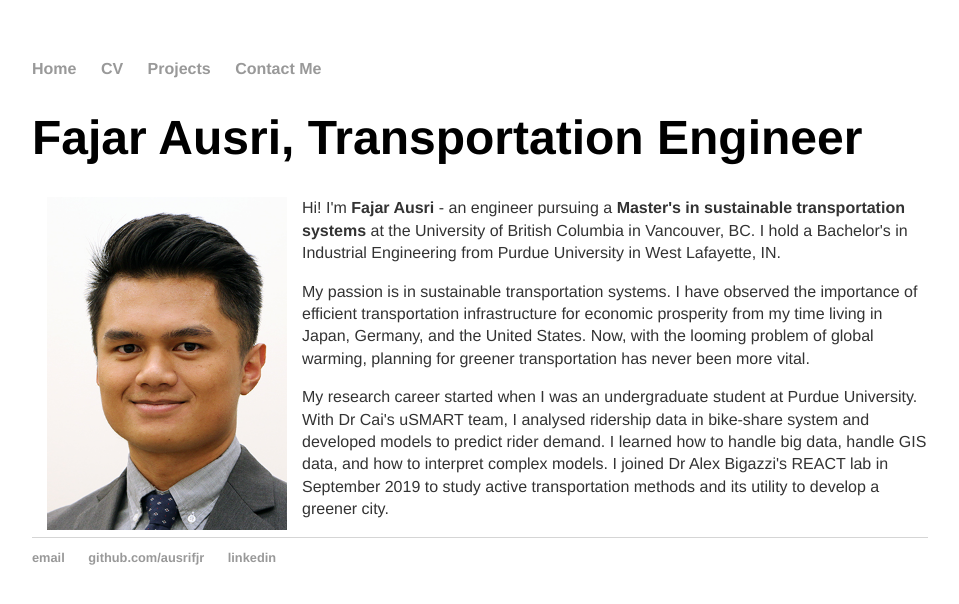
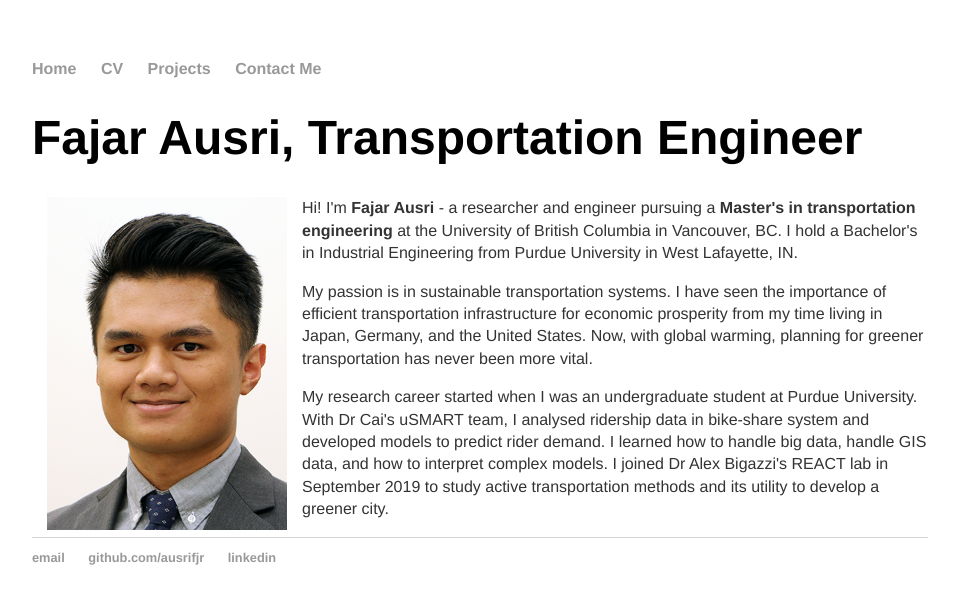
Before and after one commit to ausrifjr/ausrifjr.github.io, a Jekyll site: the page built from index.html, in a window 1280 px wide. Shown: the top 604 px of the page, without its empty margins (160-1119 px from the left). Built offline with Jekyll 4.4.1, drawn with Linux system fonts in a browser that asks for light colours.

Commit message:
Update index.html

```diff
--- a/index.html
+++ b/index.html
@@ -6,7 +6,7 @@ title: Fajar Ausri
 	<h1>Fajar Ausri, Transportation Engineer</h1>
 	<p><img style="padding: 0 15px; float: left;" src="/assets/Photo_20170916b.jpg" alt="Fajar Ausri" width="240" height="333"></p>
 	<p style="margin-top: 20px;"> </p>
-	<p>Hi! I'm <b>Fajar Ausri</b> - an engineer pursuing a <b>Master's in sustainable transportation systems</b> at the University of British Columbia in Vancouver, BC. I hold a Bachelor's in Industrial Engineering from Purdue University in West Lafayette, IN.</p>
-	<p>My passion is in sustainable transportation systems. I have observed the importance of efficient transportation infrastructure for economic prosperity from my time living in Japan, Germany, and the United States. Now, with the looming problem of global warming, planning for greener transportation has never been more vital.</p>
+	<p>Hi! I'm <b>Fajar Ausri</b> - a researcher and engineer pursuing a <b>Master's in transportation engineering</b> at the University of British Columbia in Vancouver, BC. I hold a Bachelor's in Industrial Engineering from Purdue University in West Lafayette, IN.</p>
+	<p>My passion is in sustainable transportation systems. I have seen the importance of efficient transportation infrastructure for economic prosperity from my time living in Japan, Germany, and the United States. Now, with global warming, planning for greener transportation has never been more vital.</p>
 	<p>My research career started when I was an undergraduate student at Purdue University. With Dr Cai's uSMART team, I analysed ridership data in bike-share system and developed models to predict rider demand. I learned how to handle big data, handle GIS data, and how to interpret complex models. I joined Dr Alex Bigazzi's REACT lab in September 2019 to study active transportation methods and its utility to develop a greener city.</p>
 </div><!-- /.blurb -->
```
